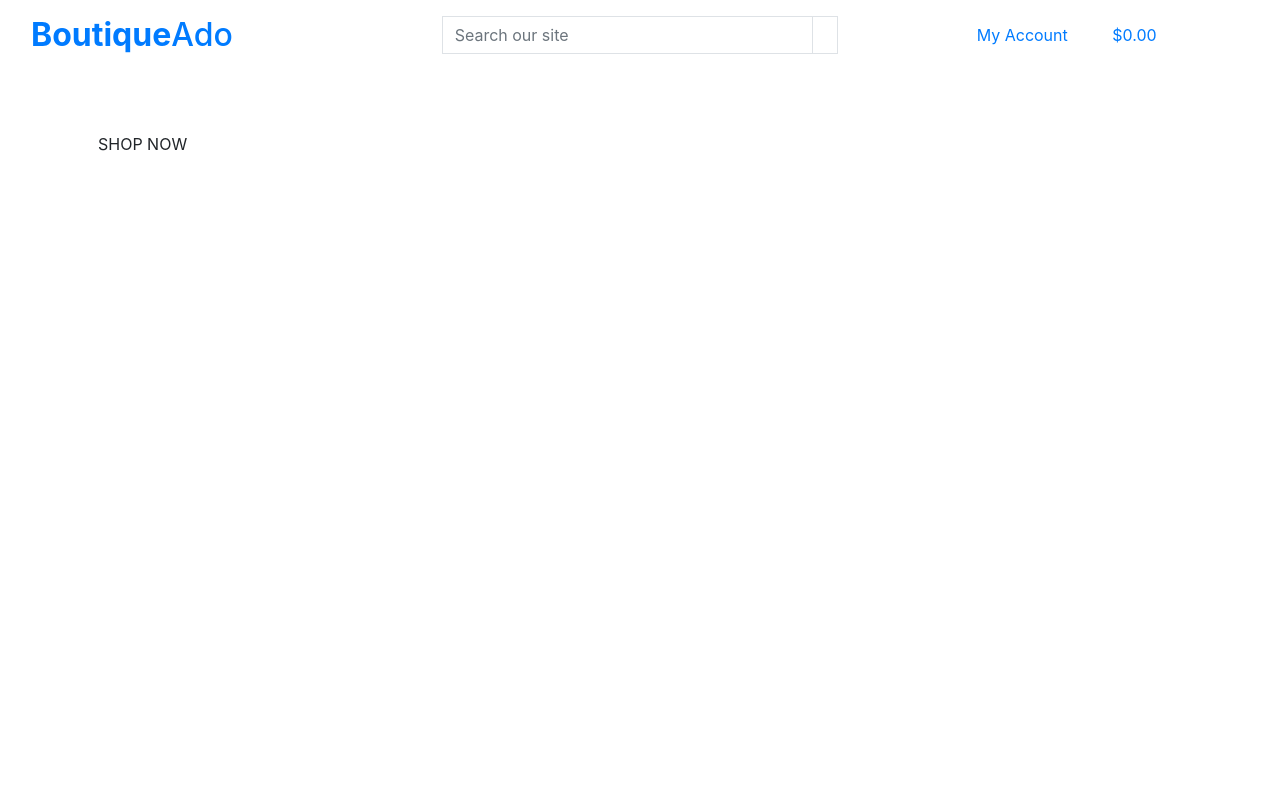
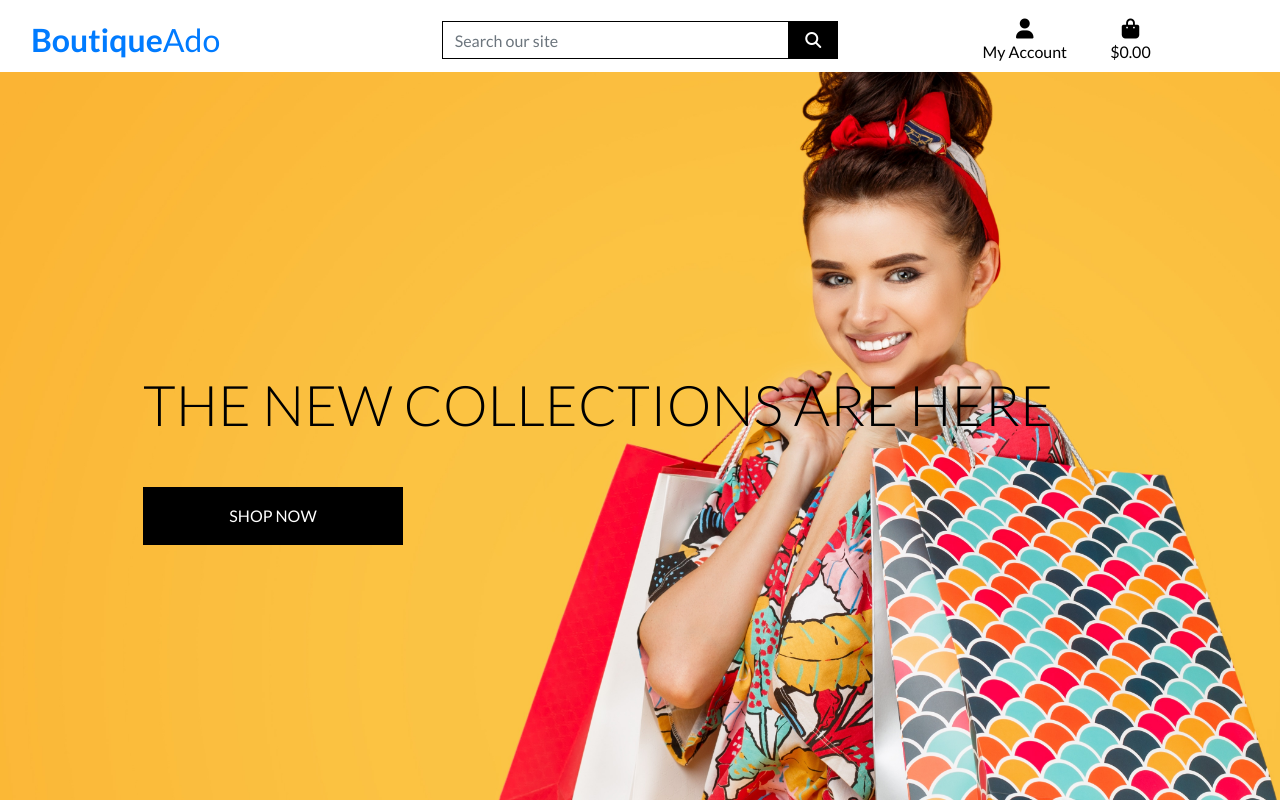
Before and after one commit to boderg/boutique-ado, a Django app: page / in a window 1280 px wide. Run offline with Django 3.2, Linux system fonts and the light colour scheme; some libraries are stand-ins or nearby versions.

Commit message:
Complete home page header and css

```diff
--- a/boutique_ado/settings.py
+++ b/boutique_ado/settings.py
@@ -149,6 +149,10 @@ USE_TZ = True
 # https://docs.djangoproject.com/en/3.2/howto/static-files/
 
 STATIC_URL = '/static/'
+STATICFILES_DIRS = (os.path.join(BASE_DIR, 'static'),)
+
+MEDIA_URL = '/media/'
+MEDIA_ROOT = os.path.join(BASE_DIR, 'media')
 
 # Default primary key field type
 # https://docs.djangoproject.com/en/3.2/ref/settings/#default-auto-field
--- a/boutique_ado/urls.py
+++ b/boutique_ado/urls.py
@@ -15,9 +15,11 @@ Including another URLconf
 """
 from django.contrib import admin
 from django.urls import path, include
+from django.conf import settings
+from django.conf.urls.static import static
 
 urlpatterns = [
     path('admin/', admin.site.urls),
     path('accounts/', include('allauth.urls')),
     path('', include('home.urls')),
-]
+] + static(settings.MEDIA_URL, document_root=settings.MEDIA_ROOT)
--- /dev/null
+++ b/static/css/base.css
@@ -0,0 +1,82 @@
+html {
+    height: 100%;
+}
+
+body {
+    background: url(/media/homepage_background_cropped.jpg) no-repeat center center fixed;
+    background-size: cover;
+    height: calc(100vh - 164px);
+    color: #555;
+    font-family: 'Lato', sans-serif;
+}
+
+/* from Bulma */
+.icon {
+    align-items: center;
+    display: inline-flex;
+    justify-content: center;
+    height: 1.5rem;
+    width: 1.5rem;
+}
+
+.logo-font {
+    text-transform: uppercase;
+}
+
+.main-logo-link {
+    width: -moz-fit-content;
+    width: fit-content;
+}
+
+.shop-now-button {
+    background: black;
+    color: white;
+    min-width: 260px;
+}
+
+.btn-black {
+    background: black;
+    color: white;
+}
+
+.shop-now-button:hover,
+.shop-now-button:active,
+.shop-now-button:focus,
+.btn-black:hover,
+.btn-black:active,
+.btn-black:focus {
+    background: #222;
+    color: white;
+}
+
+.text-black {
+    color: #000 !important;
+}
+
+.border-black {
+    border: 1px solid black !important;
+}
+
+/* -------------------------------- Media Queries */
+
+/* Slightly larger container on xl screens */
+@media (min-width: 1200px) {
+  .container {
+    max-width: 80%;
+  }
+}
+
+/* fixed top navbar only on medium and up */
+@media (min-width: 992px) {
+    .fixed-top-desktop-only {
+        position: fixed;
+        top: 0;
+        right: 0;
+        left: 0;
+        z-index: 1030;
+    }
+
+    .header-container {
+        padding-top: 164px;
+    }
+}
--- a/templates/base.html
+++ b/templates/base.html
@@ -15,12 +15,17 @@
 
     {% block corecss %}
         <link rel="stylesheet" href="https://cdn.jsdelivr.net/npm/bootstrap@4.6.2/dist/css/bootstrap.min.css" integrity="sha384-xOolHFLEh07PJGoPkLv1IbcEPTNtaed2xpHsD9ESMhqIYd0nLMwNLD69Npy4HI+N" crossorigin="anonymous">
+        <link rel="preconnect" href="https://fonts.googleapis.com">
+        <link rel="preconnect" href="https://fonts.gstatic.com" crossorigin>
+        <link href="https://fonts.googleapis.com/css2?family=Lato:ital,wght@0,100;0,300;0,400;0,700;0,900;1,100;1,300;1,400;1,700;1,900&display=swap" rel="stylesheet">
+        <link rel="stylesheet" href="{% static 'css/base.css' %}">
     {% endblock %}
 
     {% block extra_css %}
     {% endblock %}
 
     {% block corejs %}
+        <script src="https://kit.fontawesome.com/ff8ea5c3d6.js" crossorigin="anonymous"></script>
         <script src="https://cdn.jsdelivr.net/npm/jquery@3.5.1/dist/jquery.min.js" integrity="sha256-9/aliU8dGd2tb6OSsuzixeV4y/faTqgFtohetphbbj0=" crossorigin="anonymous"></script>
         <script src="https://cdn.jsdelivr.net/npm/bootstrap@4.6.2/dist/js/bootstrap.bundle.min.js" integrity="sha384-Fy6S3B9q64WdZWQUiU+q4/2Lc9npb8tCaSX9FK7E8HnRr0Jz8D6OP9dO5Vg3Q9ct" crossorigin="anonymous"></script>
     {% endblock %}
```
Also changed, not shown: media/homepage_background_cropped.jpg (renamed from homepage_background_cropped.jpg).
